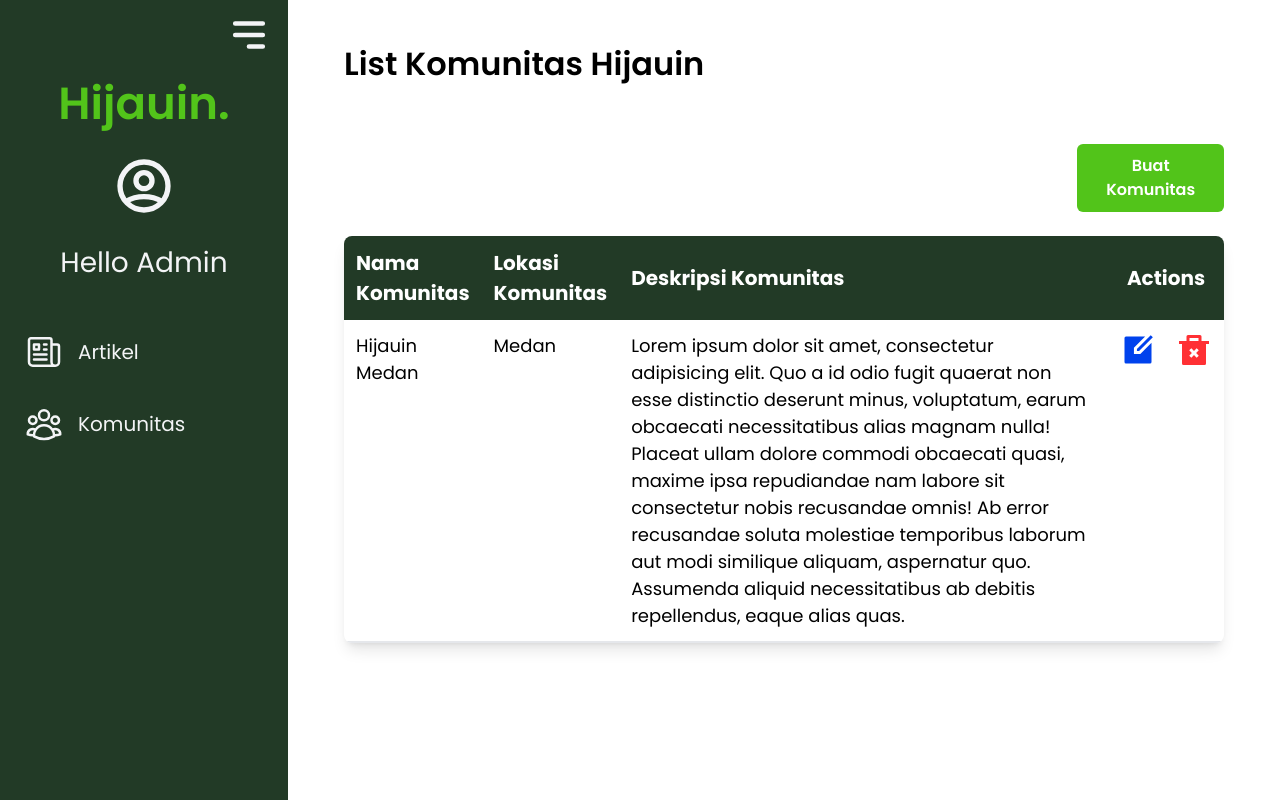
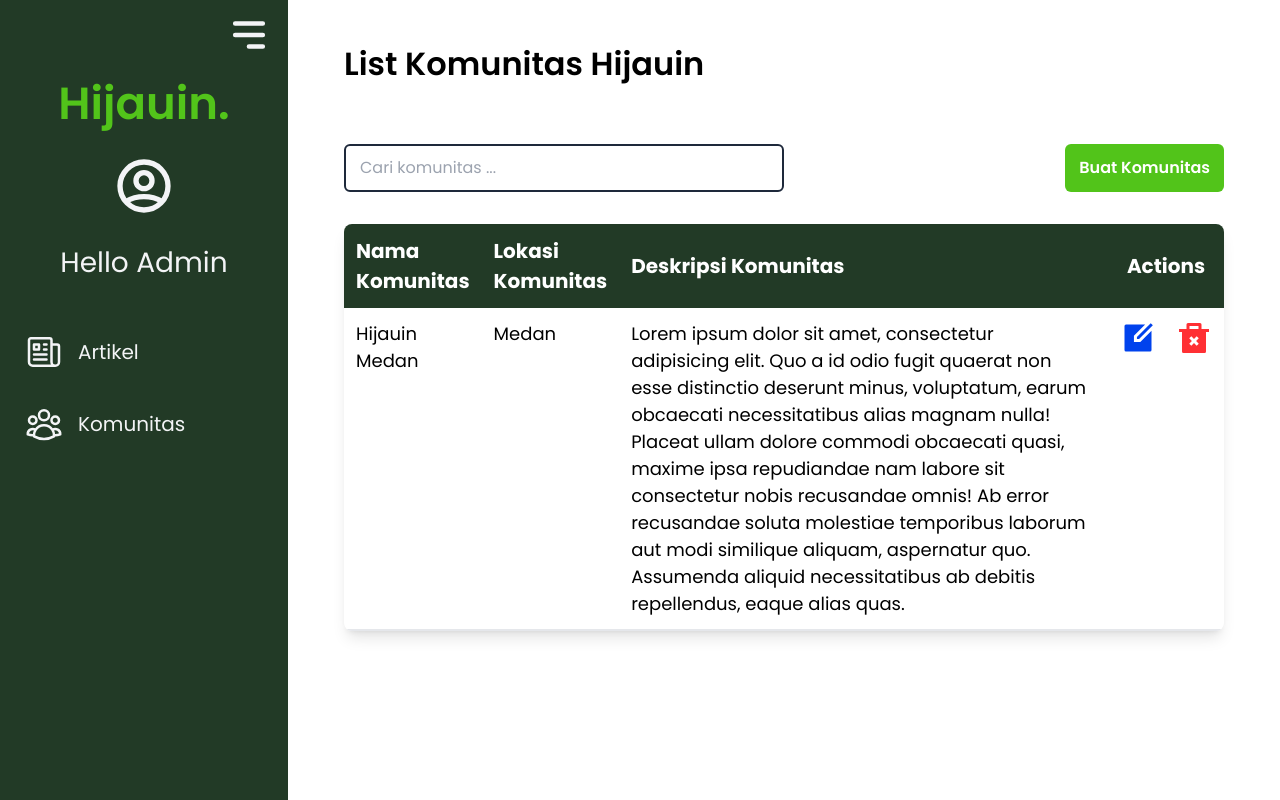
Before and after one commit to Greenpeace-FE28-BE10/front-end, a React (Vite) app: page /dashboard/komunitas in a window 1280 px wide. Built offline with nearby package versions, Linux system fonts and the light colour scheme.

Commit message:
Searchbar Dashboard Komunitas

```diff
--- a/src/pages/dashboard/KomunitasDashboard.jsx
+++ b/src/pages/dashboard/KomunitasDashboard.jsx
@@ -6,10 +6,17 @@ const KomunitasDashboard = () => {
   return (
     <div className='w-full px-14 py-10 space-y-14'>
       <h1 className='text-[32px] font-semibold'>List Komunitas Hijauin</h1>
-      <div className='flex flex-col items-end gap-6'>
-        <button className='bg-[#52C41A] text-white font-semibold py-2.5 px-3.5 text-center rounded-md sm:w-1/6'>
-          Buat Komunitas
-        </button>
+      <div className='flex flex-col gap-8'>
+        <div className='flex justify-between'>
+          <input
+            className='px-3.5 py-2.5 w-1/2 border-2 border-slate-800 rounded-md '
+            placeholder='Cari komunitas ...'
+            type='text'
+          />
+          <button className='bg-[#52C41A] text-white font-semibold py-2.5 px-3.5 text-center rounded-md'>
+            Buat Komunitas
+          </button>
+        </div>
         <table className='w-full bg-white rounded-lg overflow-hidden sm:shadow-lg'>
           <thead className='text-white text-left'>
             <tr className='bg-[#223A26] text-[20px] flex flex-col flex-no wrap sm:table-row rounded-l-lg sm:rounded-none mb-2 sm:mb-0'>
```
